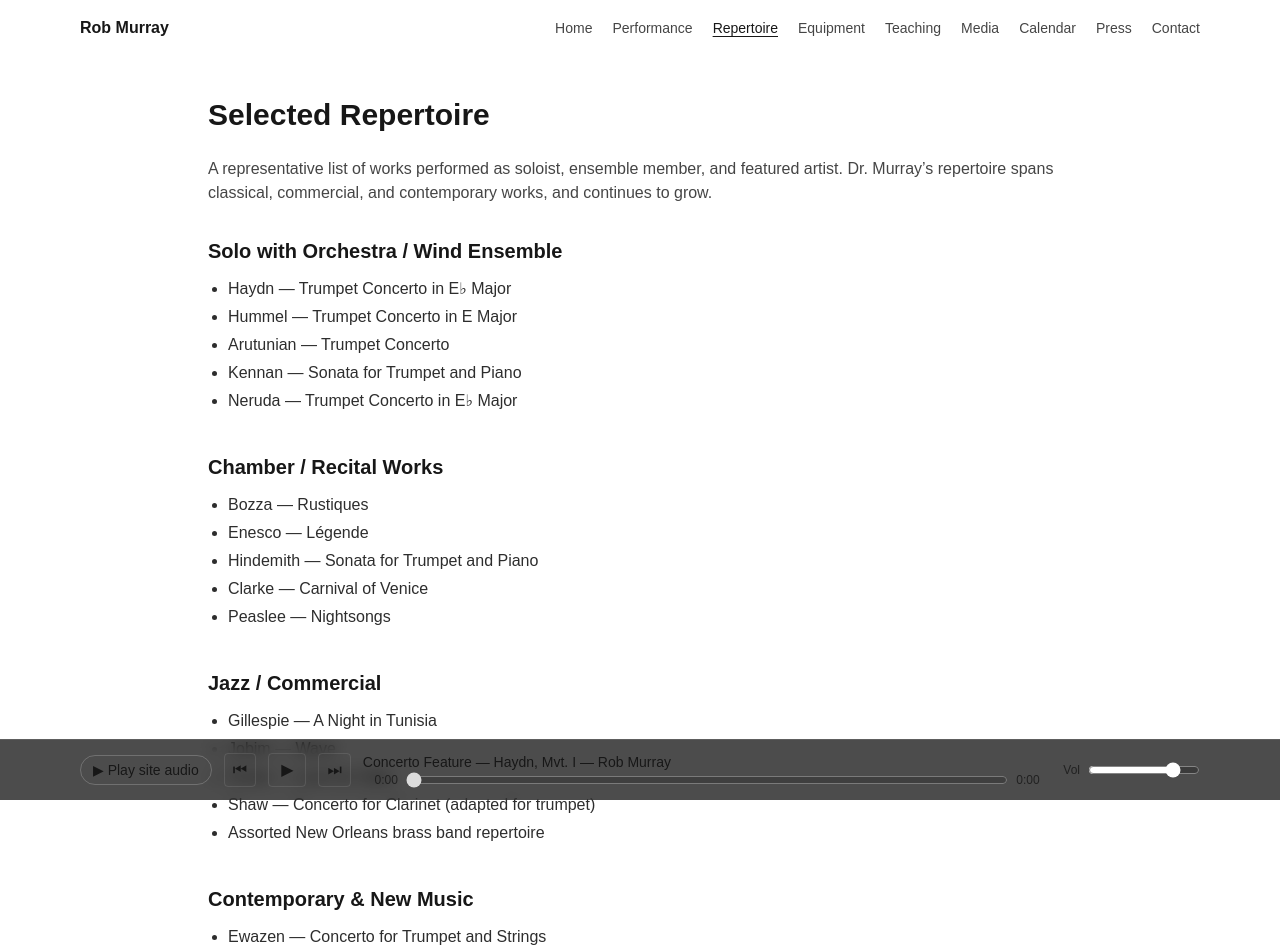
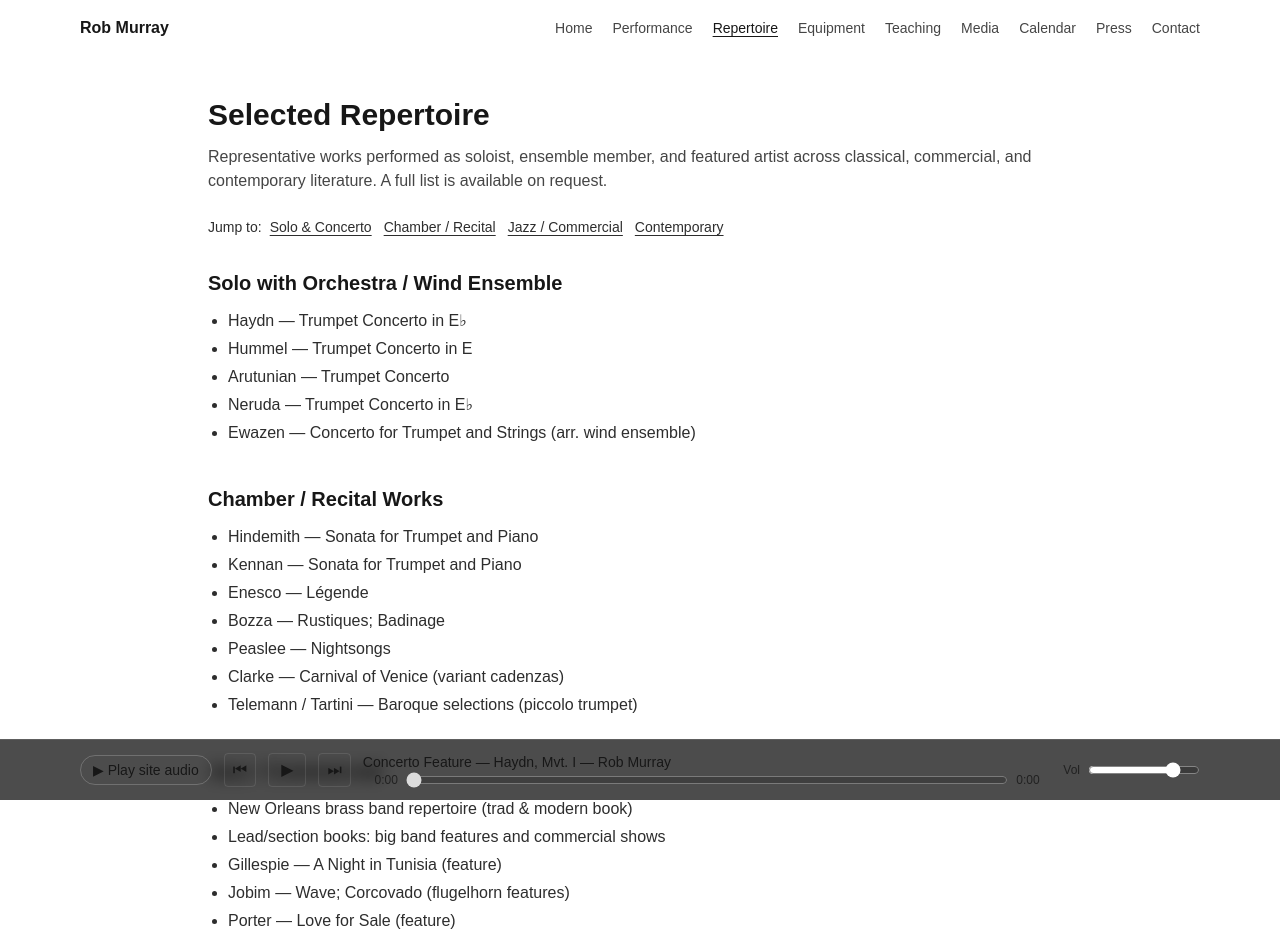
Before and after one commit to rpoole444/dr-murray-website, a Next.js app: page /repertoire in a window 1280 px wide. Shown: the top 952 px of the page. Built offline with nearby package versions, Linux system fonts and the light colour scheme.

Commit message:
add repertoire and performance fixes

```diff
--- a/src/app/performance/page.tsx
+++ b/src/app/performance/page.tsx
@@ -13,9 +13,9 @@ export default function PerformancePage() {
       <h1 className="text-3xl font-bold mb-6">Performance</h1>
 
       <div className="mt-2 mb-6 flex flex-wrap gap-3 text-sm">
-        <a className="underline opacity-90 hover:opacity-100" href="/repertoire">View repertoire</a>
+        <Link className="underline opacity-90 hover:opacity-100" href="/repertoire">View repertoire</Link>
         <span className="opacity-40">•</span>
-        <a className="underline opacity-90 hover:opacity-100" href="/equipment">See equipment</a>
+        <Link className="underline opacity-90 hover:opacity-100" href="/equipment">See equipment</Link>
       </div>
 
       {/* Services */}
--- a/src/app/repertoire/page.tsx
+++ b/src/app/repertoire/page.tsx
@@ -1,3 +1,5 @@
+import Link from 'next/link';
+
 export const metadata = {
   title: 'Repertoire',
   description: 'Selected performance repertoire of Dr. Rob Murray, DMA.',
@@ -6,54 +8,69 @@ export const metadata = {
 export default function Repertoire() {
   return (
     <main className="max-w-4xl mx-auto px-4 py-10">
-      <h1 className="text-3xl font-bold mb-6">Selected Repertoire</h1>
-      <p className="opacity-80 mb-8">
-        A representative list of works performed as soloist, ensemble member, and featured artist.
-        Dr. Murray’s repertoire spans classical, commercial, and contemporary works, and continues to grow.
+      <h1 className="text-3xl font-bold mb-3">Selected Repertoire</h1>
+      <p className="opacity-80 mb-6">
+        Representative works performed as soloist, ensemble member, and featured artist across classical,
+        commercial, and contemporary literature. A full list is available on request.
       </p>
 
-      <section className="mb-10">
+      {/* TOC */}
+      <nav className="mb-8 text-sm opacity-90">
+        <span className="mr-2">Jump to:</span>
+        <Link className="underline mr-3" href="#solo">Solo & Concerto</Link>
+        <Link className="underline mr-3" href="#chamber">Chamber / Recital</Link>
+        <Link className="underline mr-3" href="#jazz">Jazz / Commercial</Link>
+        <Link className="underline" href="#contemporary">Contemporary</Link>
+      </nav>
+
+      <section id="solo" className="mb-10">
         <h2 className="text-xl font-semibold mb-3">Solo with Orchestra / Wind Ensemble</h2>
         <ul className="list-disc pl-5 space-y-1 opacity-90">
-          <li>Haydn — Trumpet Concerto in E♭ Major</li>
-          <li>Hummel — Trumpet Concerto in E Major</li>
+          <li>Haydn — Trumpet Concerto in E♭</li>
+          <li>Hummel — Trumpet Concerto in E</li>
           <li>Arutunian — Trumpet Concerto</li>
-          <li>Kennan — Sonata for Trumpet and Piano</li>
-          <li>Neruda — Trumpet Concerto in E♭ Major</li>
+          <li>Neruda — Trumpet Concerto in E♭</li>
+          <li>Ewazen — Concerto for Trumpet and Strings (arr. wind ensemble)</li>
         </ul>
       </section>
 
-      <section className="mb-10">
+      <section id="chamber" className="mb-10">
         <h2 className="text-xl font-semibold mb-3">Chamber / Recital Works</h2>
         <ul className="list-disc pl-5 space-y-1 opacity-90">
-          <li>Bozza — Rustiques</li>
+          <li>Hindemith — Sonata for Trumpet and Piano</li>
+          <li>Kennan — Sonata for Trumpet and Piano</li>
           <li>Enesco — Légende</li>
-          <li>Hindemith — Sonata for Trumpet and Piano</li>
-          <li>Clarke — Carnival of Venice</li>
+          <li>Bozza — Rustiques; Badinage</li>
           <li>Peaslee — Nightsongs</li>
+          <li>Clarke — Carnival of Venice (variant cadenzas)</li>
+          <li>Telemann / Tartini — Baroque selections (piccolo trumpet)</li>
         </ul>
       </section>
 
-      <section className="mb-10">
+      <section id="jazz" className="mb-10">
         <h2 className="text-xl font-semibold mb-3">Jazz / Commercial</h2>
         <ul className="list-disc pl-5 space-y-1 opacity-90">
-          <li>Gillespie — A Night in Tunisia</li>
-          <li>Jobim — Wave</li>
-          <li>Porter — Love for Sale</li>
-          <li>Shaw — Concerto for Clarinet (adapted for trumpet)</li>
-          <li>Assorted New Orleans brass band repertoire</li>
+          <li>New Orleans brass band repertoire (trad & modern book)</li>
+          <li>Lead/section books: big band features and commercial shows</li>
+          <li>Gillespie — A Night in Tunisia (feature)</li>
+          <li>Jobim — Wave; Corcovado (flugelhorn features)</li>
+          <li>Porter — Love for Sale (feature)</li>
         </ul>
       </section>
 
-      <section>
+      <section id="contemporary">
         <h2 className="text-xl font-semibold mb-3">Contemporary & New Music</h2>
         <ul className="list-disc pl-5 space-y-1 opacity-90">
-          <li>Ewazen — Concerto for Trumpet and Strings</li>
+          <li>Ewazen — Song and Story; Trio works (mixed ensembles)</li>
           <li>McKee — This Morning’s Ride</li>
           <li>Plog — Postcards</li>
-          <li>Original compositions and arrangements for solo trumpet and mixed ensembles</li>
+          <li>Original works, arrangements, and commissioned pieces</li>
         </ul>
       </section>
+
+      <div className="mt-8">
+        <Link href="/contact" className="underline">Request full repertoire PDF →</Link>
+      </div>
     </main>
   );
 }
```
